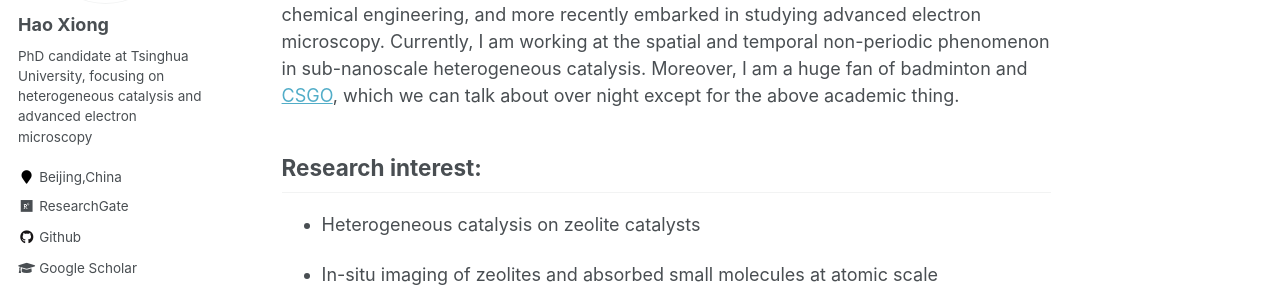
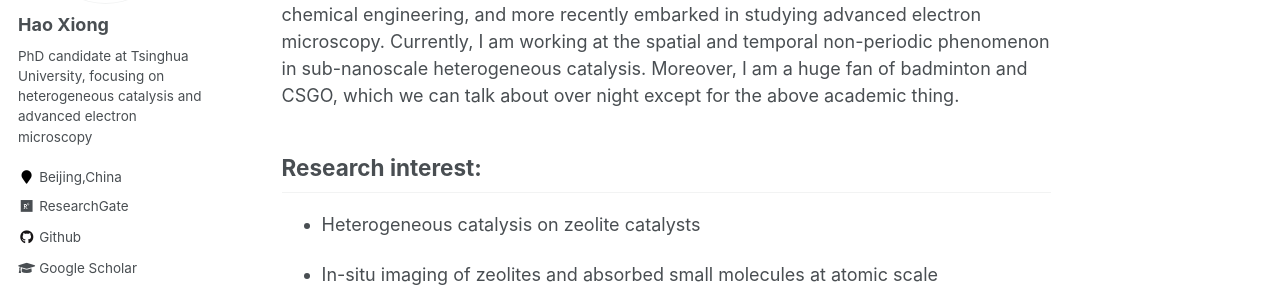
Before and after one commit to xiongh15/xiongh15.github.io, a Jekyll site: the page built from _pages/about.md, in a window 1280 px wide and 1064 px high. Shown: the part 336-623 px from the top of the window. Built offline with Jekyll 4.4.1, drawn with Linux system fonts in a browser that asks for light colours; some web fonts are replaced; some of the changed lines change nothing that is shown; some of the changed text lies outside the part shown.

Commit message:
delete superlink

```diff
--- a/_pages/about.md
+++ b/_pages/about.md
@@ -12,7 +12,7 @@ This is Hao Xiong's personal homepage.
 
 ## Introduction
 
-My name is Hao Xiong, and I am a PhD candidate supervised by [Prof. Fei Wei](https://www.chemeng.tsinghua.edu.cn/info/1094/2395.htm)  at Tsinghua University(THU,清华大学) , starting from 2019. I obtained my undergraduate certificate in chemical engineering, and more recently embarked in studying advanced electron microscopy.  Currently, I am working at the spatial and temporal non-periodic phenomenon in sub-nanoscale heterogeneous catalysis. Moreover, I am a huge fan of badminton and [CSGO](https://csgo.com/), which we can talk about over night except for the above academic thing.
+My name is Hao Xiong, and I am a PhD candidate supervised by [Prof. Fei Wei](https://www.chemeng.tsinghua.edu.cn/info/1094/2395.htm)  at Tsinghua University(THU,清华大学) , starting from 2019. I obtained my undergraduate certificate in chemical engineering, and more recently embarked in studying advanced electron microscopy.  Currently, I am working at the spatial and temporal non-periodic phenomenon in sub-nanoscale heterogeneous catalysis. Moreover, I am a huge fan of badminton and CSGO, which we can talk about over night except for the above academic thing.
 
 
 
```
